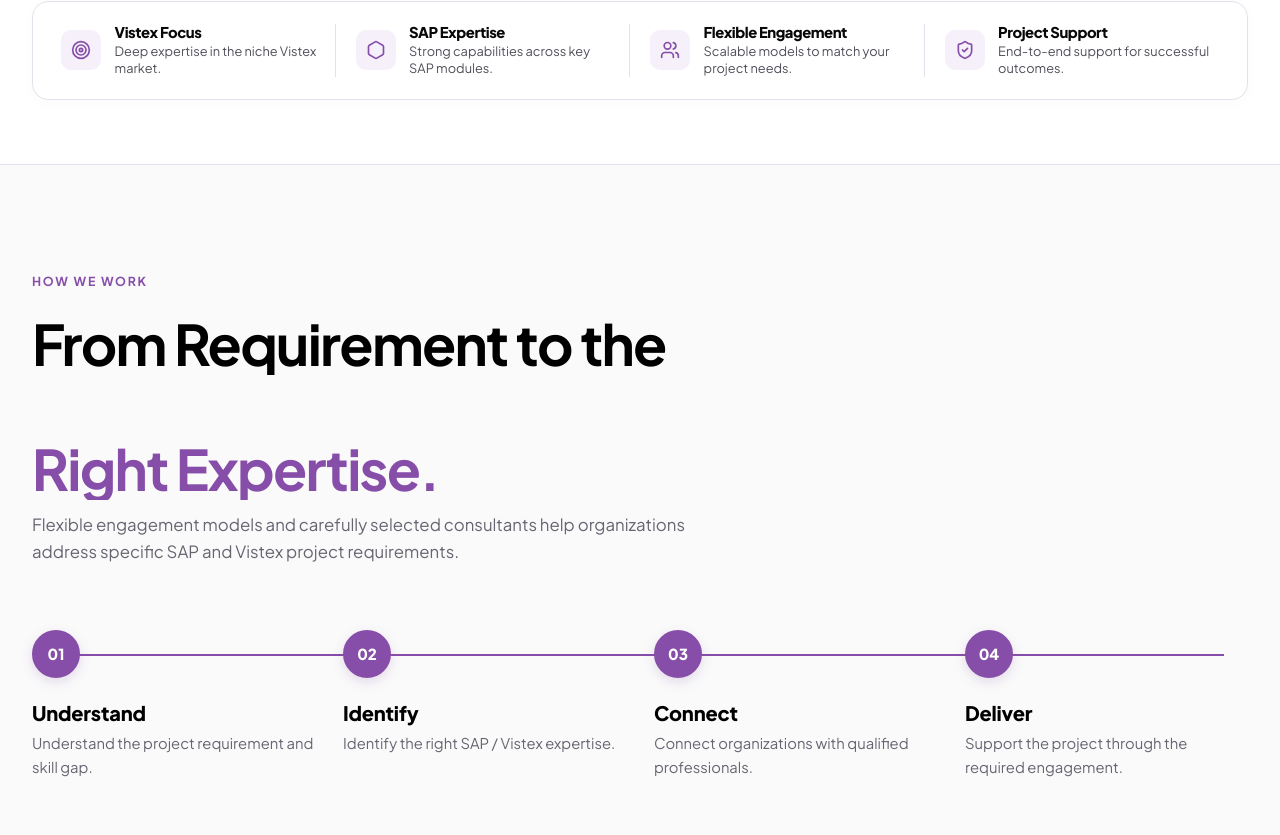
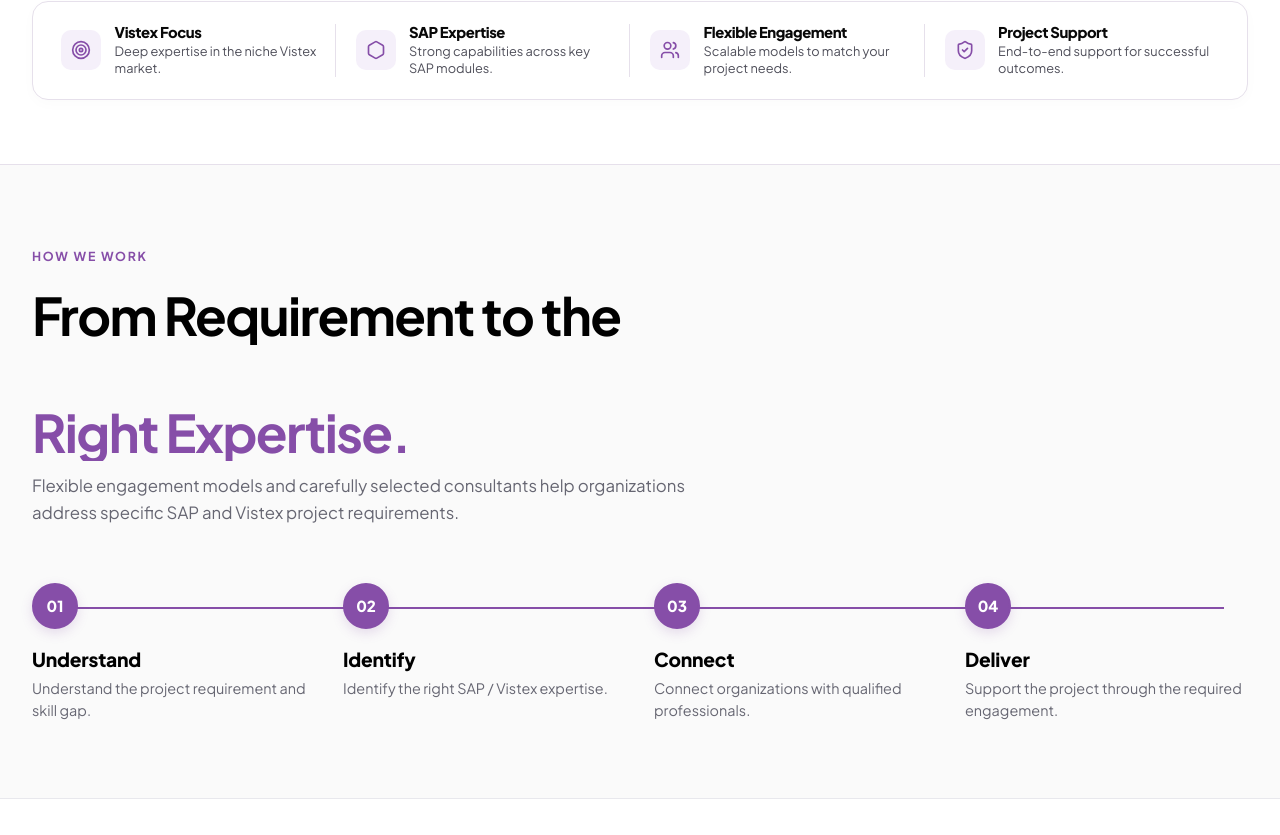
Before and after one commit to novasitara/novasitara, a React (Vite) app: page / in a window 1280 px wide. Shown: the part 1465-2300 px from the top of the page. Built offline with nearby package versions, Linux system fonts and the light colour scheme.

Commit message:
Update Nova Sitara website

```diff
--- a/src/pages/ContactPage.tsx
+++ b/src/pages/ContactPage.tsx
@@ -355,7 +355,7 @@
                       </div>
 
                       {/* Email & Phone */}
-                      <div style={{ display: 'grid', gridTemplateColumns: 'repeat(2, 1fr)', gap: '1rem' }}>
+                      <div className="form-grid-2col" style={{ display: 'grid', gridTemplateColumns: 'repeat(2, 1fr)', gap: '1rem' }}>
                         <div>
                           <label style={{ display: 'block', fontSize: '0.85rem', fontWeight: 600, marginBottom: '0.35rem' }}>
                             Email Address *
@@ -402,7 +402,7 @@
                       </div>
 
                       {/* Company & Service Requirement */}
-                      <div style={{ display: 'grid', gridTemplateColumns: 'repeat(2, 1fr)', gap: '1rem' }}>
+                      <div className="form-grid-2col" style={{ display: 'grid', gridTemplateColumns: 'repeat(2, 1fr)', gap: '1rem' }}>
                         <div>
                           <label style={{ display: 'block', fontSize: '0.85rem', fontWeight: 600, marginBottom: '0.35rem' }}>
                             Organization Name
--- a/src/pages/JobDetailsPage.tsx
+++ b/src/pages/JobDetailsPage.tsx
@@ -409,7 +409,7 @@
                       </div>
 
                       {/* Email & Phone Grid */}
-                      <div style={{ display: 'grid', gridTemplateColumns: 'repeat(2, 1fr)', gap: '1rem' }}>
+                      <div className="form-grid-2col" style={{ display: 'grid', gridTemplateColumns: 'repeat(2, 1fr)', gap: '1rem' }}>
                         <div>
                           <label style={{ display: 'block', fontSize: '0.85rem', fontWeight: 600, marginBottom: '0.35rem' }}>
                             Email Address *
@@ -456,7 +456,7 @@
                       </div>
 
                       {/* Location & Experience Grid */}
-                      <div style={{ display: 'grid', gridTemplateColumns: 'repeat(2, 1fr)', gap: '1rem' }}>
+                      <div className="form-grid-2col" style={{ display: 'grid', gridTemplateColumns: 'repeat(2, 1fr)', gap: '1rem' }}>
                         <div>
                           <label style={{ display: 'block', fontSize: '0.85rem', fontWeight: 600, marginBottom: '0.35rem' }}>
                             Current Location *
--- a/src/sections/home/WhyNovaSitara.tsx
+++ b/src/sections/home/WhyNovaSitara.tsx
@@ -49,8 +49,8 @@
       ref={sectionRef}
       style={{
         backgroundColor: '#FAFAFA',
-        paddingTop: 'clamp(5rem, 8vw, 7rem)',
-        paddingBottom: 'clamp(5rem, 8vw, 7rem)',
+        paddingTop: 'clamp(3.5rem, 6vw, 6rem)',
+        paddingBottom: 'clamp(3.5rem, 6vw, 6rem)',
         borderBottom: '1px solid var(--color-border)',
         position: 'relative',
         overflow: 'hidden',
@@ -58,11 +58,11 @@
     >
       <div className="container">
         {/* Section Header */}
-        <div style={{ maxWidth: '720px', marginBottom: '4rem' }}>
+        <div style={{ maxWidth: '720px', marginBottom: '3.5rem' }}>
           <div className="eyebrow" style={{ opacity: isVisible ? 1 : 0, transition: 'opacity 400ms ease' }}>
             HOW WE WORK
           </div>
-          <h2 style={{ fontSize: 'clamp(2.25rem, 4.5vw, 3.5rem)', color: '#000000', lineHeight: 1.12, letterSpacing: '-0.03em', marginBottom: '0.75rem' }}>
+          <h2 style={{ fontSize: 'clamp(2rem, 4.5vw, 3.25rem)', color: '#000000', lineHeight: 1.12, letterSpacing: '-0.03em', marginBottom: '0.75rem' }}>
             <span className="text-mask-wrapper">
               <span className={`text-mask-line ${isVisible ? 'is-visible' : ''}`}>
                 From Requirement to the
@@ -84,6 +84,7 @@
         <div style={{ position: 'relative', marginTop: '2.5rem' }}>
           {/* Base Vector Line Track */}
           <div
+            className="timeline-track-base"
             style={{
               position: 'absolute',
               top: '24px',
@@ -97,6 +98,7 @@
 
           {/* Progressive Purple Line Fill */}
           <div
+            className="timeline-track-fill"
             style={{
               position: 'absolute',
               top: '24px',
@@ -131,11 +133,11 @@
                 className="timeline-stage-col"
               >
                 {/* Number & Node Accent */}
-                <div style={{ display: 'flex', alignItems: 'center', gap: '0.75rem', marginBottom: '1.5rem' }}>
+                <div style={{ display: 'flex', alignItems: 'center', gap: '0.75rem', marginBottom: '1.25rem' }}>
                   <div
                     style={{
-                      width: '48px',
-                      height: '48px',
+                      width: '46px',
+                      height: '46px',
                       borderRadius: '50%',
                       backgroundColor: isVisible ? '#864EA8' : '#FFFFFF',
                       border: '2px solid #864EA8',
@@ -147,6 +149,7 @@
                       fontWeight: 800,
                       boxShadow: '0 4px 12px rgba(134, 78, 168, 0.18)',
                       transition: 'all 300ms ease',
+                      flexShrink: 0,
                     }}
                   >
                     {stage.num}
@@ -154,12 +157,12 @@
                 </div>
 
                 {/* Stage Title */}
-                <h3 style={{ fontSize: '1.25rem', fontWeight: 800, color: '#000000', marginBottom: '0.5rem', letterSpacing: '-0.01em' }}>
+                <h3 style={{ fontSize: '1.2rem', fontWeight: 800, color: '#000000', marginBottom: '0.4rem', letterSpacing: '-0.01em' }}>
                   {stage.title}
                 </h3>
 
                 {/* Stage Description */}
-                <p style={{ fontSize: '0.925rem', color: 'var(--color-text-muted)', lineHeight: 1.6, margin: 0 }}>
+                <p style={{ fontSize: '0.9rem', color: 'var(--color-text-muted)', lineHeight: 1.55, margin: 0 }}>
                   {stage.desc}
                 </p>
               </div>
@@ -170,9 +173,15 @@
 
       <style>{`
         @media (max-width: 768px) {
+          .timeline-track-base, .timeline-track-fill {
+            display: none !important;
+          }
           .timeline-stage-col {
             grid-column: span 12 !important;
             margin-bottom: 2rem;
+            position: relative;
+            padding-left: 1.25rem;
+            border-left: 2px solid #864EA8;
           }
         }
       `}</style>
--- a/src/styles/index.css
+++ b/src/styles/index.css
@@ -21,6 +21,7 @@
 
 body {
   min-height: 100vh;
+  width: 100%;
   overflow-x: hidden;
   display: flex;
   flex-direction: column;
@@ -30,6 +31,8 @@
   display: flex;
   flex-direction: column;
   min-height: 100vh;
+  width: 100%;
+  overflow-x: hidden;
 }
 
 /* Accessible Focus States */
@@ -48,19 +51,19 @@
 }
 
 h1 {
-  font-size: clamp(2.5rem, 5.5vw, 4.25rem);
+  font-size: clamp(2.2rem, 7vw, 4.25rem);
   font-weight: 800;
   letter-spacing: -0.035em;
 }
 
 h2 {
-  font-size: clamp(2rem, 4vw, 3.25rem);
+  font-size: clamp(1.85rem, 5.5vw, 3.25rem);
   font-weight: 700;
   letter-spacing: -0.03em;
 }
 
 h3 {
-  font-size: clamp(1.35rem, 2.5vw, 2rem);
+  font-size: clamp(1.25rem, 3vw, 2rem);
   font-weight: 600;
 }
 
@@ -85,6 +88,16 @@
   background: none;
 }
 
+/* Interactive Touch Targets (Minimum 44px for Mobile Usability) */
+input[type="text"],
+input[type="email"],
+input[type="tel"],
+input[type="url"],
+select,
+textarea {
+  min-height: 44px;
+}
+
 img, svg, video {
   max-width: 100%;
   height: auto;
@@ -106,6 +119,8 @@
   max-width: var(--container-narrow);
   margin-left: auto;
   margin-right: auto;
+  padding-left: var(--container-padding);
+  padding-right: var(--container-padding);
 }
 
 /* Section Spacing */
@@ -143,3 +158,10 @@
   background-color: var(--color-border);
   margin: var(--space-element) 0;
 }
+
+/* Responsive Grid Form Helpers */
+@media (max-width: 576px) {
+  .form-grid-2col {
+    grid-template-columns: 1fr !important;
+  }
+}
--- a/src/styles/variables.css
+++ b/src/styles/variables.css
@@ -32,12 +32,12 @@
   --font-sans: 'Plus Jakarta Sans', -apple-system, BlinkMacSystemFont, 'Segoe UI', Roboto, sans-serif;
 
   /* Editorial Spacing */
-  --space-hero: clamp(6rem, 10vw, 9.5rem);
-  --space-section: clamp(6.5rem, 11vw, 10rem);
+  --space-hero: clamp(4rem, 8vw, 7.5rem);
+  --space-section: clamp(4rem, 8.5vw, 7.5rem);
   --space-element: 2rem;
 
   /* Containers */
-  --container-2xl: 1360px;
+  --container-2xl: 1420px;
   --container-xl: 1180px;
   --container-narrow: 680px;
   --container-padding: 2rem;
@@ -54,3 +54,11 @@
   --transition-normal: 300ms cubic-bezier(0.16, 1, 0.3, 1);
   --transition-slow: 600ms cubic-bezier(0.16, 1, 0.3, 1);
 }
+
+@media (max-width: 768px) {
+  :root {
+    --container-padding: 1.25rem;
+    --space-hero: 3.5rem;
+    --space-section: 4rem;
+  }
+}
```
Also changed, not shown: src/sections/home/ServicesOverview.tsx (+40 -19 lines).
